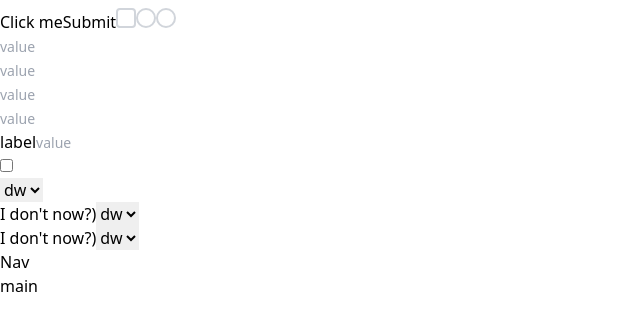
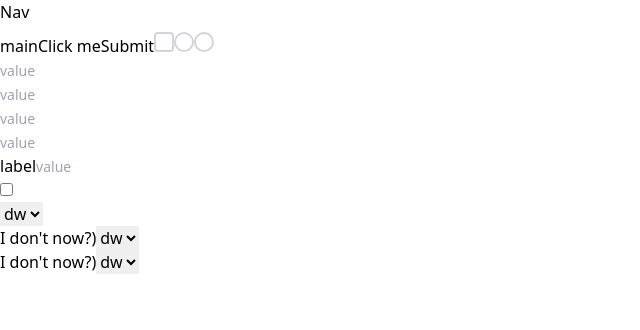
Before and after one commit to Maksimkarpeko/Project-On-React, a React (Vite) app: page / in a window 1280 px wide. Shown: the top 330 px of the page, without its empty margins (0-640 px from the left). Built offline with nearby package versions, Linux system fonts and the light colour scheme.

Commit message:
feat:update

```diff
--- a/src/App.tsx
+++ b/src/App.tsx
@@ -6,14 +6,15 @@ import { InputTitle, Variant } from 'components/Input/constant';
 import { Radio } from 'components/Radio/Radio';
 import { Select } from 'components/Select/Select';
 import { Switcher } from 'components/Switcher/Switcher';
+import { Layout } from 'components/layout/Layout';
 import { Color } from 'constants/color';
 
 import Arrow from './assets/Arrow.png';
-import { Layout } from 'components/layout/Layout';
 
 function App() {
   return (
     <>
+      <Layout>
         <Button type="button" classname="m-10" color={buttonColor.blue} size={buttonSize.sizeL}>
           <img src={Arrow} alt="Arrow" />
           <span>Click me</span>
@@ -90,7 +91,7 @@ function App() {
           ]}
           selectColor={Color.bigDarkGray}
         />
-      <Layout/>
+      </Layout>
     </>
   );
 }
```
Lines whose indentation alone changed are shown as unchanged.
